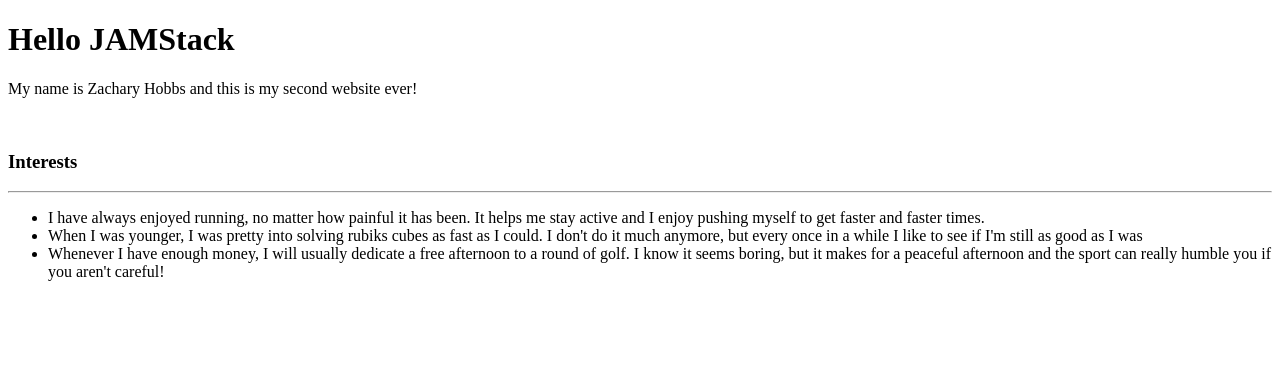
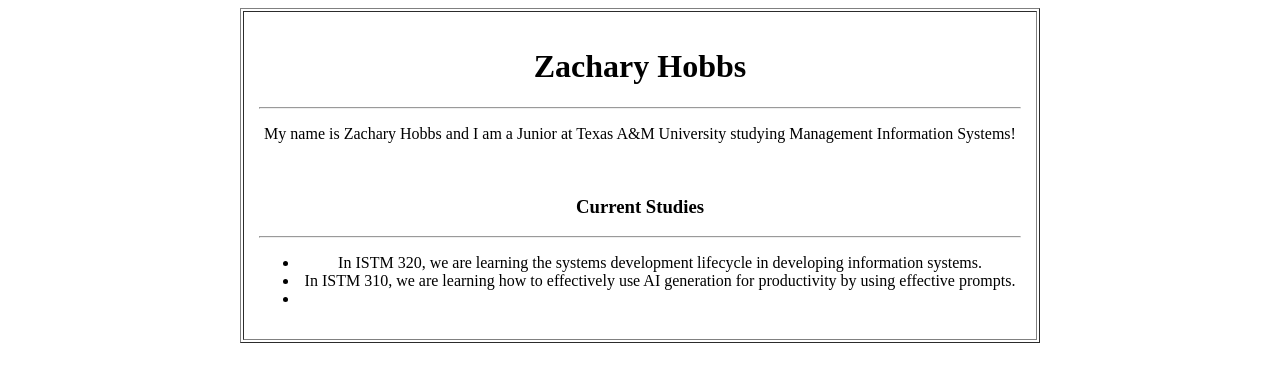
Before and after one commit to zkhobbs/zkhobbs.github.io, a plain HTML site: page index.html in a window 1280 px wide. Drawn offline with Linux system fonts and the light colour scheme.

Commit message:
Update index.html

```diff
--- a/index.html
+++ b/index.html
@@ -1,20 +1,25 @@
 <!doctype html>
 <html>
   <head>
-    <title>ISTM 310 JAMStack</title>
+    <title>Zachary Hobbs Website</title>
   </head>
   <body>
-    <h1>Hello JAMStack</h1>
-    <p>My name is Zachary Hobbs and this is my second website ever!</p>
+    <table border="1" bgcolor="white" align="center" width = "800px" cellpadding="15px">
+      <tr>
+        <td align="center">
+    <h1>Zachary Hobbs</h1>
+    <hr>
+    <p>My name is Zachary Hobbs and I am a Junior at Texas A&M University studying Management Information Systems!</p>
     <br>
-    <h3>Interests</h3>
+    <h3>Current Studies</h3>
     <hr>
     <ul>
-      <li>I have always enjoyed running, no matter how painful it has been. It helps me stay active and I enjoy pushing myself to get faster and faster times.</li>
-      <li>When I was younger, I was pretty into solving rubiks cubes as fast as I could. I don't do it much anymore, but every once in a while I like to see if I'm still as good as I was</li>
-      <li>Whenever I have enough money, I will usually dedicate a free afternoon to a round of golf. I know it seems boring, but it makes for a peaceful afternoon and the sport can really humble you if you aren't careful!</li>
-
+      <li>In ISTM 320, we are learning the systems development lifecycle in developing information systems.</li>
+      <li>In ISTM 310, we are learning how to effectively use AI generation for productivity by using effective prompts.</li>
+      <li></li>
     </ul>
-
+        </td>
+      </tr>
+    </table>
   </body>
 </html>
```
